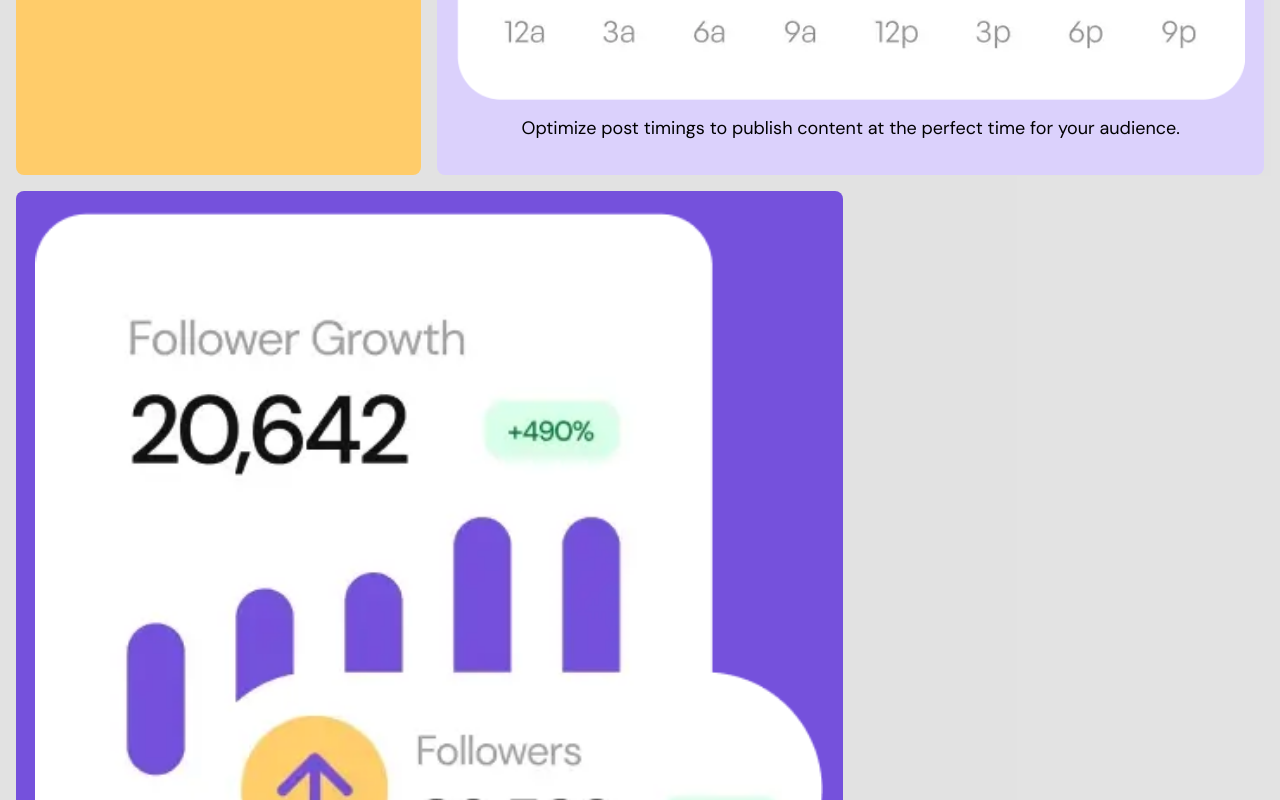
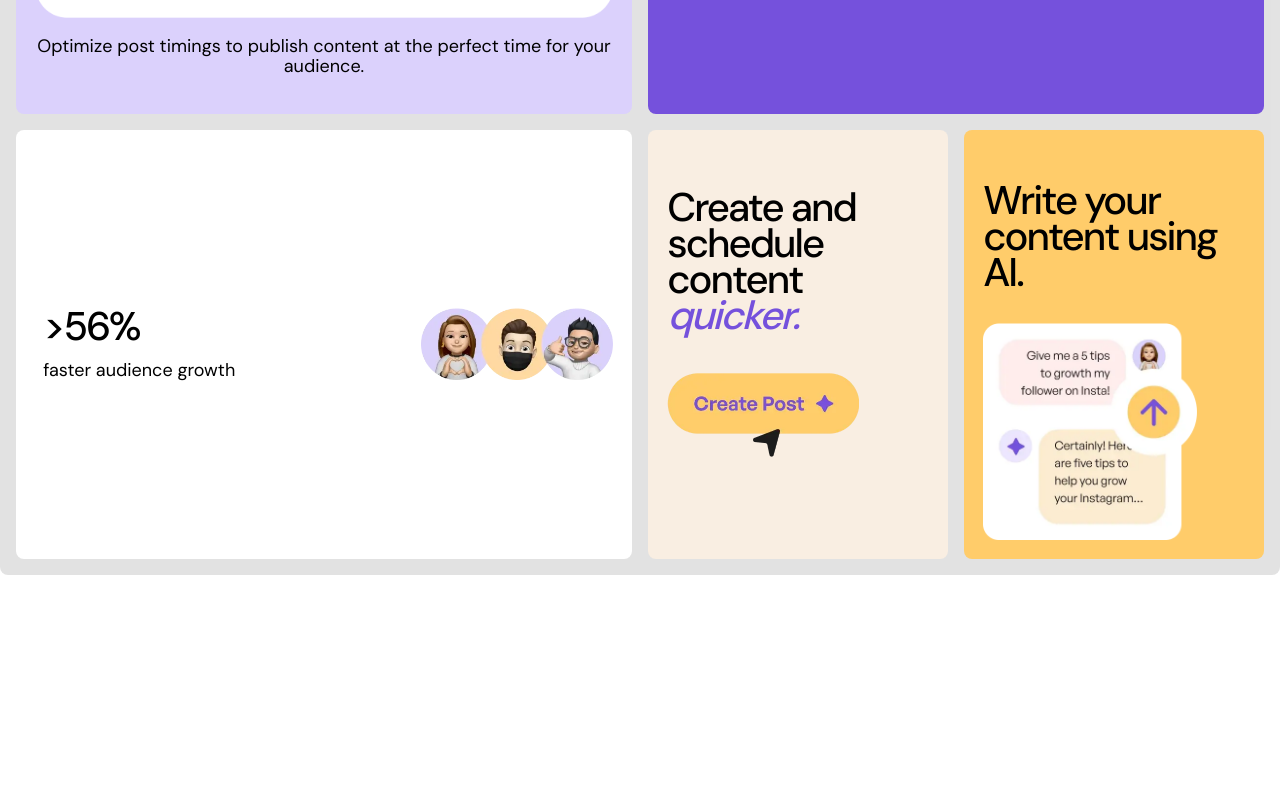
Before and after one commit to PhillipDaum/bento-box, a React (Vite) app: page / in a window 1280 px wide. Shown: the part 1095-1895 px from the top of the page. After the commit the page ends 1670 px from the top, so only its background shows below. Built offline with nearby package versions, Linux system fonts and the light colour scheme.

Commit message:
fix css issue

```diff
--- a/src/App.css
+++ b/src/App.css
@@ -18,6 +18,8 @@ body {
   padding: 0;
 }
 
+
+/* utility classes */
 /* backgrounds with rounded corners, padding, and flexbox in a column */
 .bg-light {
   background-color: var(--light);
@@ -140,6 +142,16 @@ img {
   grid-template-columns: 1fr;
 }
 
+/* custom classes */
+.faces-p {
+  display: flex;
+  flex-direction: column;
+}
+.faces-p p {
+  margin: .5rem;
+}
+
+
 /* media queries for tablet and desktop */
 /* tablet */
 @media (min-width: 650px) {
@@ -151,15 +163,13 @@ img {
   }
   .space-out {
     flex-direction: row;
-  }
-  /* WHAt???? */
-  .faces {
-    grid-column: 2/3;
+    justify-content: space-between;
+    align-items: center;
   }
 }
 /* desktop */
 @media (min-width: 1000px) {
   .grid{
-    grid-template-columns: 1fr 1fr 1fr;
+    grid-template-columns: 1fr 1fr 1fr 1fr;
   }
 }
--- a/src/App.jsx
+++ b/src/App.jsx
@@ -17,56 +17,40 @@ function App() {
           <h1 className='text-preset-1 text-white'>Social Media <span className='text-yellow'>10x</span><span className='text-italic'> Faster</span> with AI</h1>
           <img className="img-small" src={stars} alt="5 stars in a row" />
           <p className='text-preset-4 text-white'>Over 4,000 5-star reviews</p>
-          {/* flexbox, same behavior */}
         </div>
         <div className='bg-white'>
           <img src={socials} alt="example X and Twitter links" />
-          {/* 3 or 2? */}
           <h3 className='text-preset-3'>Manage multiple accounts and platforms.</h3>
-          {/* gets cut off in larger versions */}
-          {/* same behavior */}
         </div>
         <div className='bg-yellow-dark no-bottom-padding'>
           <h4 className='text-preset-2'>Maintain a consistent posting schedule.</h4>
           <img className="img-pad-right" src={calendar} alt="example posting calendar" />
-          {/* gets cut off */}
         </div>
         <div className='bg-purple-light text-center tablet-2-col'>
           <h3 className='text-preset-2'>Schedule to social media.</h3>
           <img src={schedule} alt="example chart of best times to post" />
           <p className='text-preset-4'>Optimize post timings to publish content at the perfect time for your audience.</p>
-          {/* stays same, gets cut off */}
         </div>
         <div className='bg-purple-dark tablet-2-col'>
-          {/* could add extra padding, image squished in tablet*/}
           <img src={chart} alt="example follower growth chart" />
           <h2 className='text-preset-2 text-white text-center'>Grow followers with non-stop content.</h2>
-          {/* switches from flex-column to flex-row in  media query */}
         </div>
+        {/* HERE! */}
         <div className='bg-white tablet-2-col space-out'>
-          {/* THIS ONE IS TOO TALL! - ask for help */}
-          {/* change on the parent, look at margin and other qualities how affects kids */}
-          <div>
+          <div className='faces-p'>
             <p className='text-preset-2'>{`>`}56%</p>
             <p className='text-preset-4'>faster audience growth</p>
           </div>
-          <img className="img-small faces" src={faces} alt="3 avatar human faces" />
-          {/* switches: m-flex-col, t-flex-row, space between, d-  */}
+          <img className="img-small" src={faces} alt="3 avatar human faces" />
         </div>
+
         <div className='bg-yellow-light'>
-          {/* bg light yellow, aligned left, w padding */}
-          {/* second biggest text, black */}
-          {/* quicker is purple and in italics */}
           <h3 className='text-preset-2'>Create and schedule content <span className='text-italic text-purple'>quicker.</span></h3>
-          {/* create post image */}
           <img className="img-small" src={createPost} alt="a chat with AI" />
-          {/* stays same */}
         </div>
         <div className='bg-yellow-dark'>
-          {/* background dark yellow, aligned left, w padding */}
           <h2 className='text-preset-2'>Write your content using AI.</h2>
           <img className="img-pad-right" src={miniChat} alt="a chat with AI" />
-          {/* stays same */}
         </div>
       </div>
     </>
```
